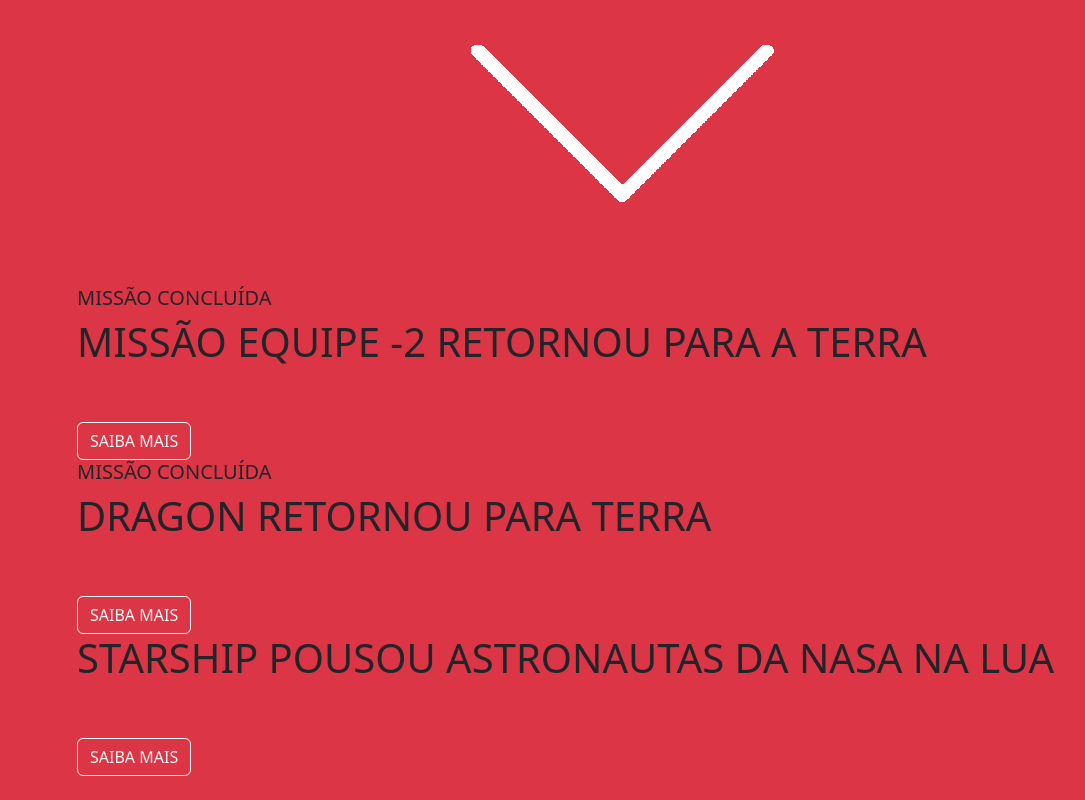
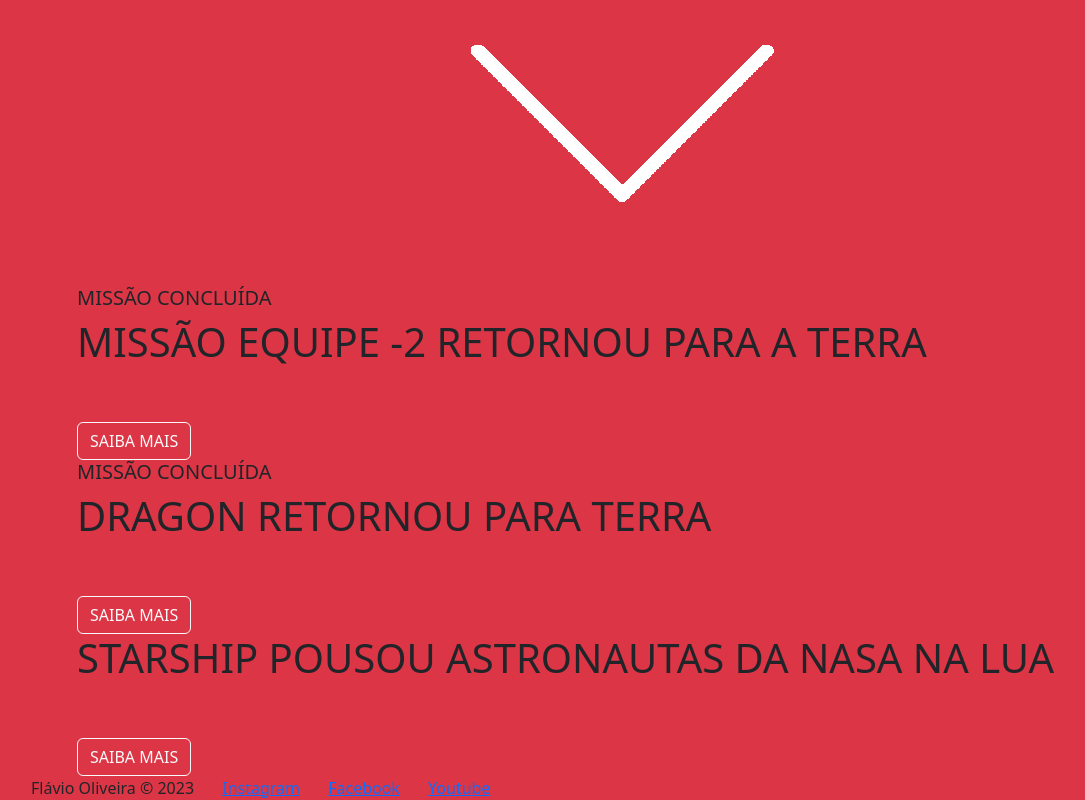
Before and after one commit to flaviooprogramador/Pagina-Falcon-9, a plain HTML site: page index.html in a window 1280 px wide. Shown: the part 604-1404 px from the top of the page, without its empty margins (5-1090 px from the left). Before the commit the page ends 1380 px from the top, so only its background shows below. Drawn offline with nearby package versions, Linux system fonts and the light colour scheme.

Commit message:
adicionando links

```diff
--- a/index.html
+++ b/index.html
@@ -89,7 +89,12 @@
         </div>
   </div>
 
-
+  <footer class="container-fluid footer">
+    <span class="me-4 copyOBC">Flávio Oliveira &copy; 2023</span>
+    <a href="https://www.instagram.com/flavinho__7/" target="_blank" class="me-4">Instagram</a>
+    <a href="https://www.facebook.com/profile.php?id=100007472103842" target="_blank" class="me-4">Facebook</a>
+    <a href="https://www.youtube.com/channel/UC09CYQAb6oeEQmMaCIVRyGw" target="blank">Youtube</a>
+  </footer>
 
   <!-- Script Bootstrap -->
   <script src="https://cdn.jsdelivr.net/npm/@popperjs/core@2.11.6/dist/umd/popper.min.js" integrity="sha384-oBqDVmMz9ATKxIep9tiCxS/Z9fNfEXiDAYTujMAeBAsjFuCZSmKbSSUnQlmh/jp3" crossorigin="anonymous"></script>
```
